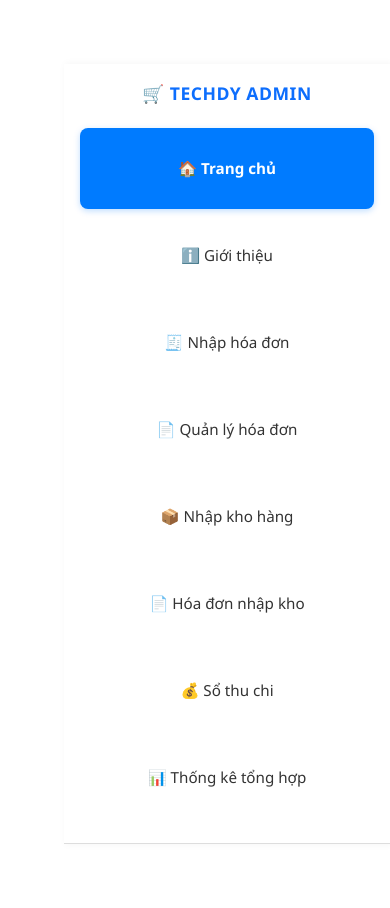
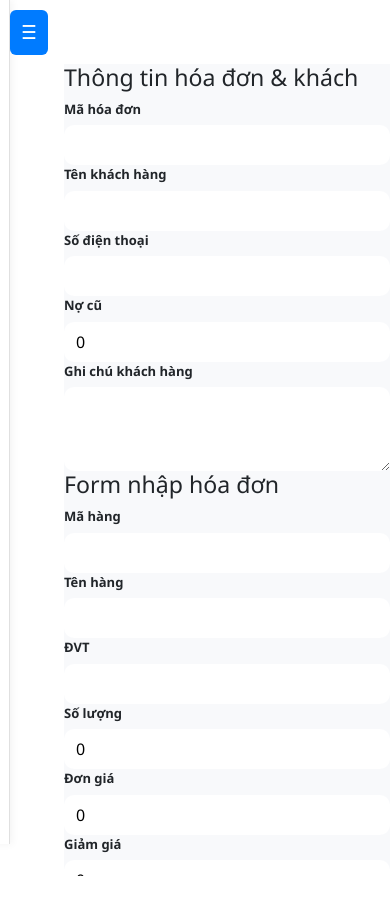
Before and after one commit to Kezin84/demo, a Vue app: page / in a window 390 px wide. Shown: the top 908 px of the page. Built offline with nearby package versions, Linux system fonts and the light colour scheme.

Commit message:
💡 update

```diff
--- a/src/App.vue
+++ b/src/App.vue
@@ -1,7 +1,10 @@
 <template>
   <div id="app">
-    <!-- SIDEBAR CỐ ĐỊNH BÊN TRÁI -->
-    <nav class="sidebar">
+    <!-- 🌐 Nút mở menu khi màn hình nhỏ -->
+    <button class="btn-toggle" @click="isOpen = !isOpen">☰</button>
+
+    <!-- 🧭 SIDEBAR -->
+    <nav class="sidebar" :class="{ open: isOpen }">
       <div class="sidebar-header">
         <h3 class="fw-bold text-primary text-center">🛒 TECHDY ADMIN</h3>
       </div>
@@ -18,14 +21,19 @@
       </div>
     </nav>
 
-    <!-- NỘI DUNG CHÍNH -->
-    <main class="main-content">
+    <!-- 📄 NỘI DUNG CHÍNH -->
+    <main class="main-content" @click="isOpen = false">
       <div class="content-wrapper">
         <router-view />
       </div>
     </main>
   </div>
 </template>
+
+<script setup>
+import { ref } from "vue";
+const isOpen = ref(false);
+</script>
 
 <style scoped>
 /* ======================
@@ -41,7 +49,7 @@
 }
 
 /* ======================
-   📁 SIDEBAR CỐ ĐỊNH
+   📁 SIDEBAR
 ====================== */
 .sidebar {
   position: fixed;
@@ -57,6 +65,7 @@
   padding: 1.2rem 1rem;
   z-index: 1000;
   overflow-y: auto;
+  transition: all 0.3s ease;
 }
 
 .sidebar-header {
@@ -108,7 +117,7 @@
    🧾 MAIN CONTENT
 ====================== */
 .main-content {
-  margin-left: 240px; /* Chừa chỗ cho sidebar */
+  margin-left: 240px;
   flex: 1;
   width: calc(100vw - 240px);
   height: 100vh;
@@ -119,12 +128,11 @@
   flex-direction: column;
 }
 
-/* ✅ WRAPPER GIÚP FULL CHIỀU NGANG */
 .content-wrapper {
   width: 100%;
   height: 100%;
-  padding: 0;        /* Xóa mọi padding */
-  margin: 0;         /* Xóa margin trắng */
+  padding: 0;
+  margin: 0;
   display: flex;
   flex-direction: column;
   align-items: stretch;
@@ -141,8 +149,10 @@
 }
 
 /* ======================
-   💻 RESPONSIVE
+   📱 RESPONSIVE
 ====================== */
+
+/* 💻 Tablet */
 @media (max-width: 992px) {
   .sidebar {
     width: 200px;
@@ -152,48 +162,63 @@
     width: calc(100vw - 200px);
   }
 }
+
+/* 📱 Mobile ngang */
 @media (max-width: 768px) {
   .sidebar {
-    position: relative;
-    width: 100%;
-    height: auto;
-    border-right: none;
-    border-bottom: 1px solid #ddd;
-    overflow-x: auto;
+    position: fixed;
+    left: -240px;
+    top: 0;
+    height: 100%;
+    transition: left 0.3s ease;
+  }
+  .sidebar.open {
+    left: 0;
   }
   .main-content {
     margin-left: 0;
     width: 100%;
-    height: calc(100vh - 60px);
+  }
+  .btn-toggle {
+    display: block;
+  }
+}
+
+/* 📲 Điện thoại nhỏ (≤576px) */
+@media (max-width: 576px) {
+  .btn-toggle {
+    position: fixed;
+    top: 10px;
+    left: 10px;
+    background: #007bff;
+    color: white;
+    border: none;
+    padding: 0.5rem 0.7rem;
+    border-radius: 6px;
+    z-index: 1100;
+    font-size: 1.2rem;
+  }
+  .sidebar {
+    width: 75%;
+    max-width: 250px;
   }
   .nav-item {
-    flex: 1;
-    justify-content: center;
+    font-size: 1rem;
+    padding: 0.8rem 1rem;
+  }
+  .sidebar-header h3 {
+    font-size: 1rem;
   }
 }
-/* 🧱 Force toàn bộ nội dung trong router-view full width */
+
+/* 🧱 Force router-view full width */
 .main-content,
 .main-content > .content-wrapper,
 .main-content > * {
   width: 100% !important;
   max-width: none !important;
   margin: 0 !important;
-  padding-left: 0 !important;
-  padding-right: 0 !important;
+  padding: 0 !important;
   box-sizing: border-box;
 }
-
-/* Cho các card / bảng / form kéo full màn hình */
-.main-content .container,
-.main-content .container-fluid,
-.main-content .row,
-.main-content .card,
-.main-content .table-responsive {
-  width: 100% !important;
-  max-width: none !important;
-  margin: 0 !important;
-  padding-left: 0 !important;
-  padding-right: 0 !important;
-}
-
 </style>
```
